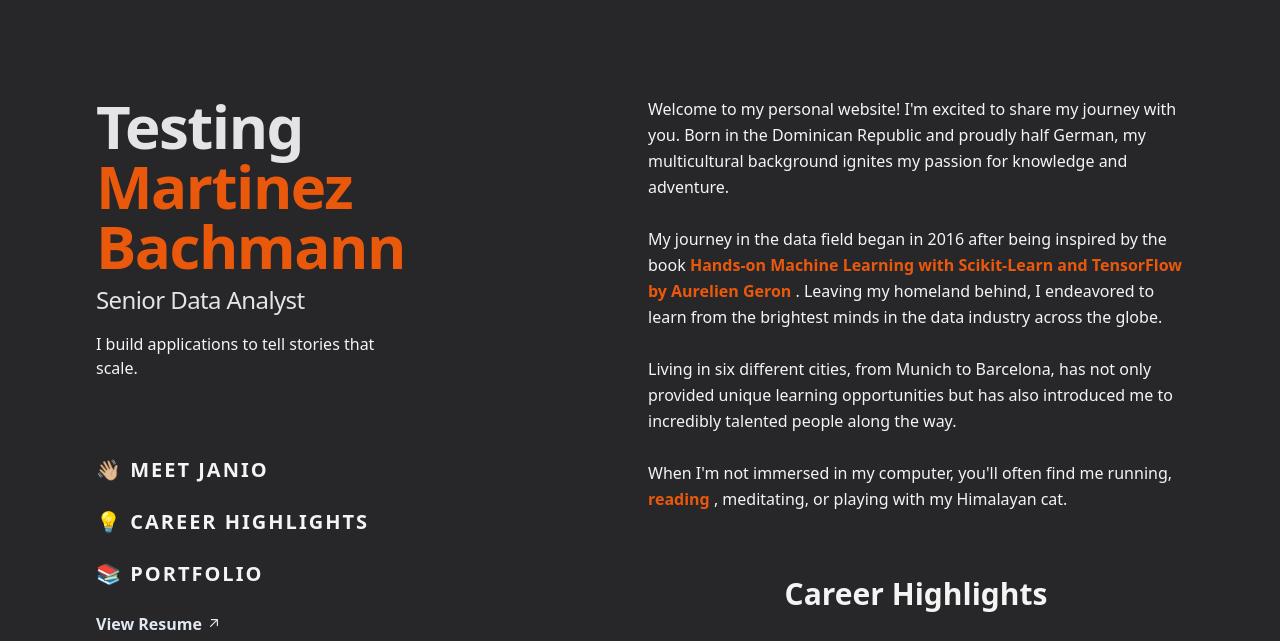
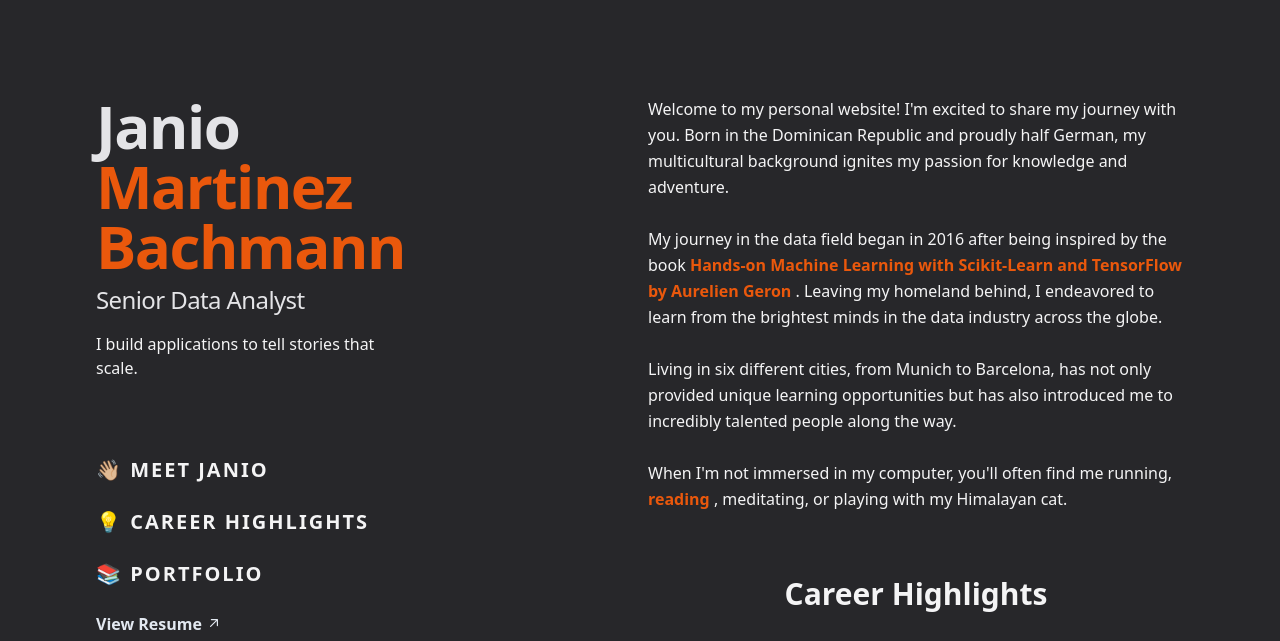
Before and after one commit to alexanderbachmann/professional-website, a website: page index.html in a window 1280 px wide. Shown: the top 641 px of the page. Drawn offline with Linux system fonts and the light colour scheme; a web font is replaced by a local one.

```diff
--- a/index.html
+++ b/index.html
@@ -18,7 +18,7 @@
             <!-- <script type="text/javascript" src="../dist/script.js"></script> -->
             <div>
                 <h1>
-                    <a class="text-8xl font-bold tracking-tight text-zinc-200 sm:text-6xl">Testing</a> <a class="text-8xl font-bold tracking-tight text-orange-600 sm:text-6xl">  <br> Martinez  <br> Bachmann </a>
+                    <a class="text-8xl font-bold tracking-tight text-zinc-200 sm:text-6xl">Janio</a> <a class="text-8xl font-bold tracking-tight text-orange-600 sm:text-6xl">  <br> Martinez  <br> Bachmann </a>
                 </h1>
                 <h2 class="mt-2 text-lg font-medium tracking-tight text-zinc-200 sm:text-2xl"> Senior Data Analyst </h2>
                 <p class="mt-4 max-w-xs leading-normal"> I build applications to
```
